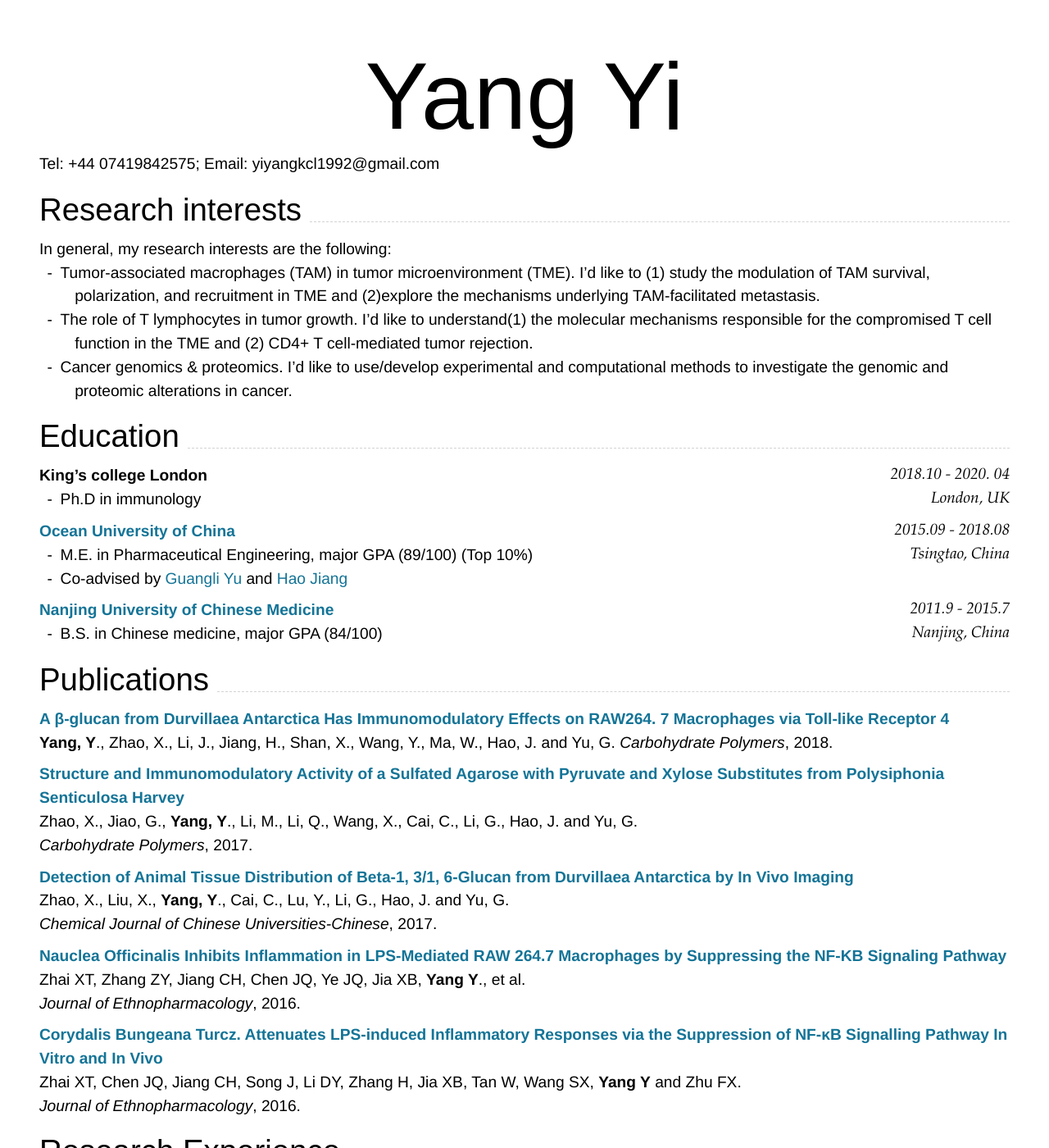
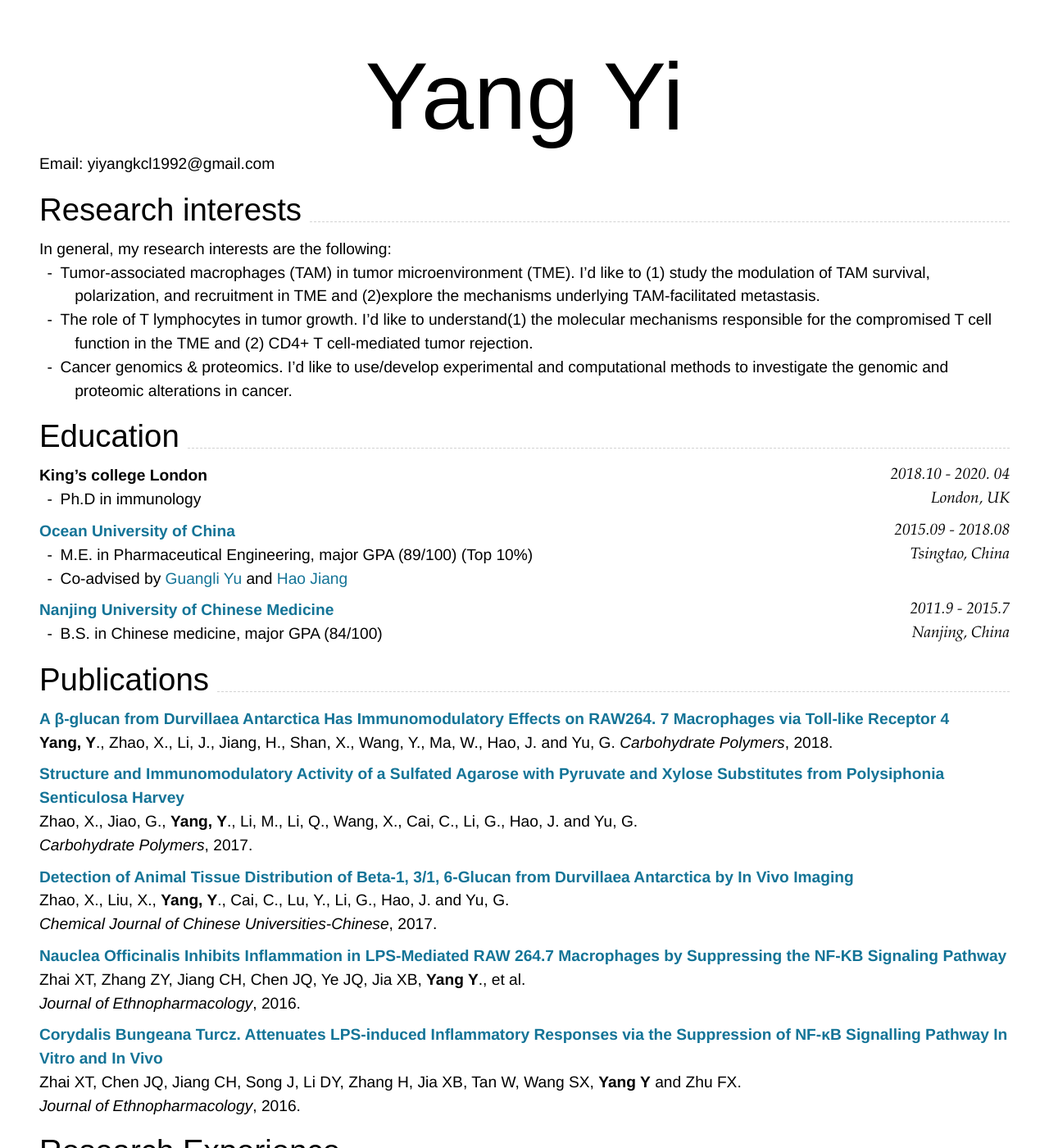
Before and after one commit to yiyiyi1992/Resume, a Jekyll site: the page built from index.md, in a window 1280 px wide and 1400 px high. Shown: the whole window at 82% size. Built offline with Jekyll 4.4.1, drawn with Linux system fonts in a browser that asks for light colours; nearby versions of some CDN libraries; some of the changed text lies outside the part shown.

Commit message:
Update index.md

```diff
--- a/index.md
+++ b/index.md
@@ -7,7 +7,7 @@ email:
 ---
 
 # Yang Yi
-  Tel: +44 07419842575; Email: yiyangkcl1992@gmail.com
+  Email: yiyangkcl1992@gmail.com
 
 ## Research interests
  In general, my research interests are the following:
```
Also changed, not shown: other parts of index.md (+2 -0 lines).
